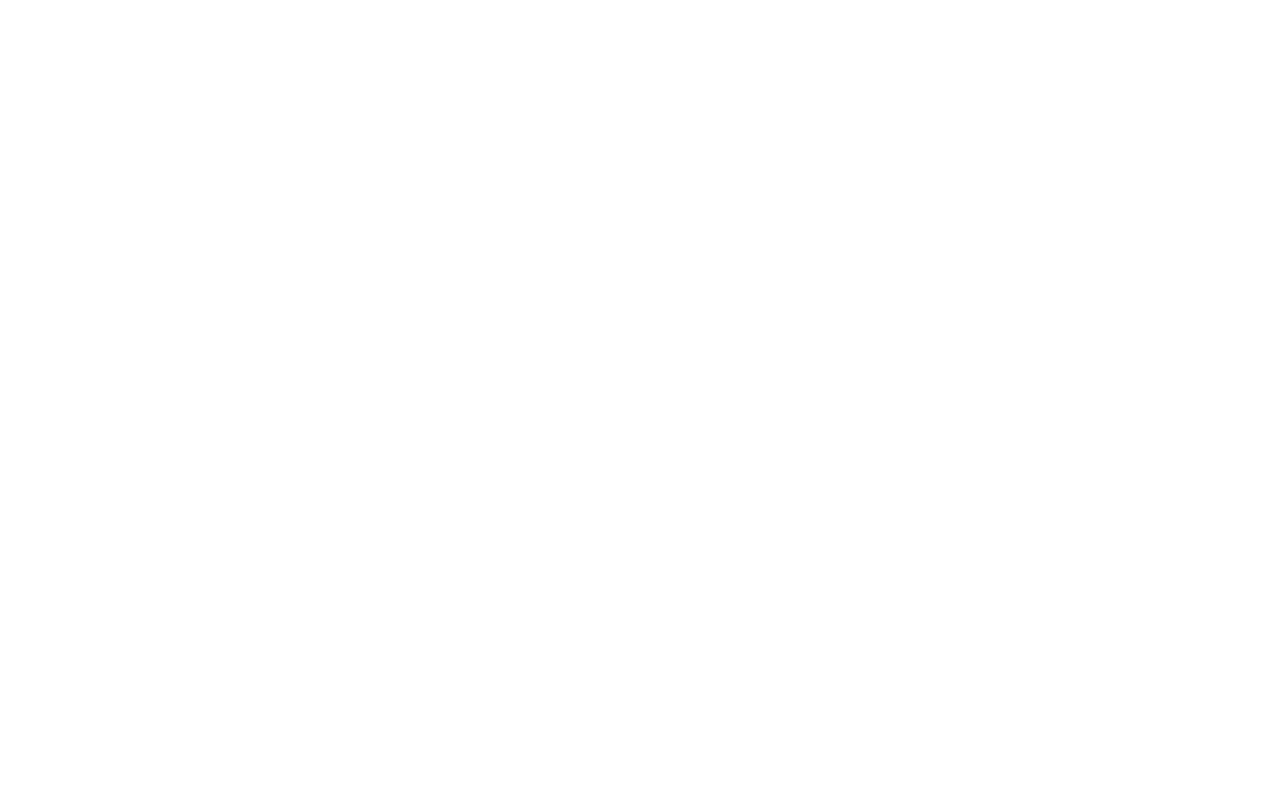
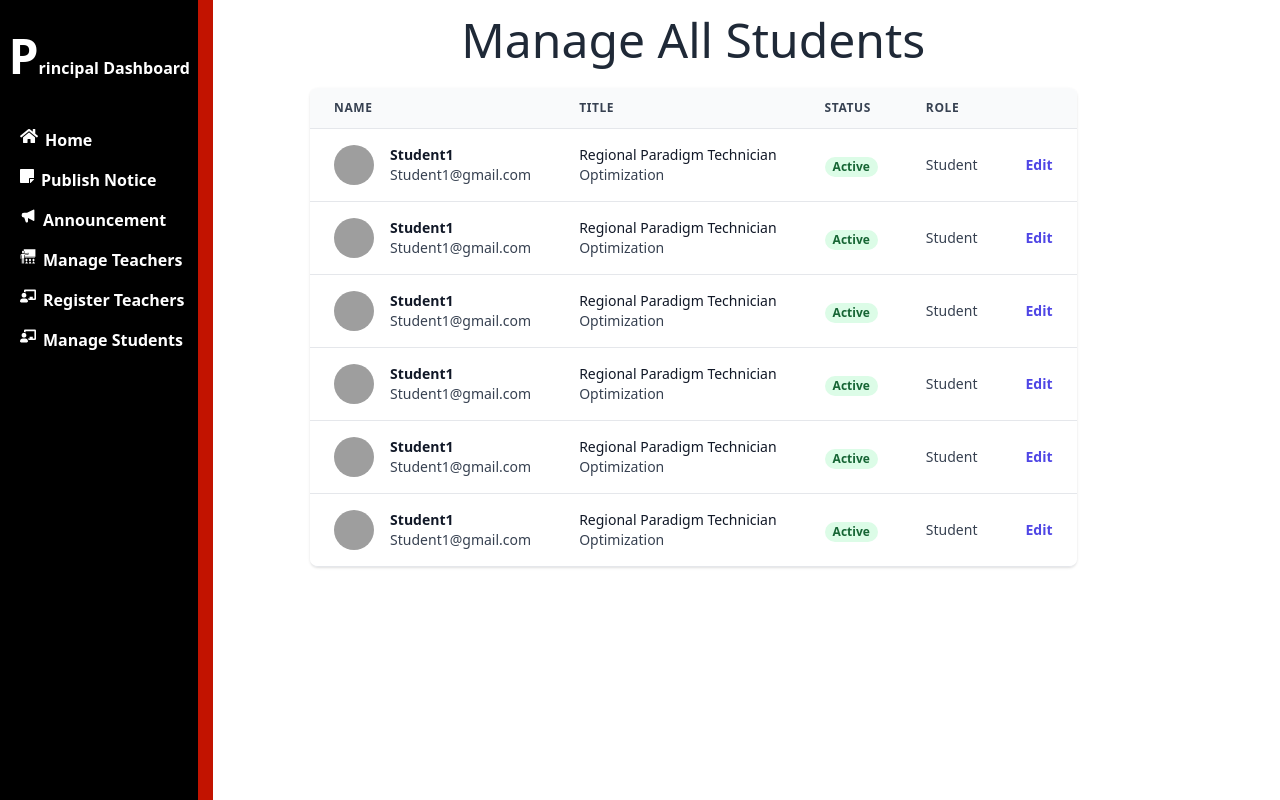
Before and after one commit to mrazadtamal/The-School-Network-Client, a React (Create React App) app: page /PrincipalDashboard/PrincipalManageStudent in a window 1280 px wide. Before the commit this address had no page. Built offline with nearby package versions, Linux system fonts and the light colour scheme; grey boxes are pictures that could not be loaded.

Commit message:
Manage Student Done

```diff
--- a/src/App.js
+++ b/src/App.js
@@ -20,6 +20,7 @@
 import RequestCare from "./Pages/StudentPanel/RequestCare/RequestCare";
 import PrincipalManageTeacher from "./Pages/PrincipalPanel/PrincipalManageTeacher/PrincipalManageTeacher";
 import RegisterTeacher from "./Pages/PrincipalPanel/RegisterTeacher/RegisterTeacher";
+import PrincipalManageStudent from "./Pages/PrincipalPanel/PrincipalManageStudent/PrincipalManageStudent";
 
 function App() {
   return (
@@ -32,7 +33,7 @@
           <Route path="/admissionPolicy" element={<AdmissionPolicy />} />
           <Route path="/howtoapply" element={<HowToApply />} />
           <Route path="/admissionForm" element={<AdmissionForm />} />
-          AdmissionForm
+
           {/* --------------All User Homepage Routes End--------------- */}
 
           {/* --------------Principal Routes Start-------------- */}
@@ -54,6 +55,10 @@
              <Route
               path="/PrincipalDashboard/RegisterTeacher"
               element={<RegisterTeacher />}
+            />
+             <Route
+              path="/PrincipalDashboard/PrincipalManageStudent"
+              element={<PrincipalManageStudent />}
             />
           </Route>
           {/* --------------Principal Routes End--------------- */}
--- /dev/null
+++ b/src/Pages/PrincipalPanel/PrincipalManageStudent/PrincipalManageStudent.js
@@ -0,0 +1,139 @@
+import React from 'react';
+
+const PrincipalManageStudent = () => {
+    const people = [
+          {
+            name: 'Student1',
+            title: 'Regional Paradigm Technician',
+            department: 'Optimization',
+            role: 'Student',
+            email: 'Student1@gmail.com',
+            image:
+              'https://images.unsplash.com/photo-1494790108377-be9c29b29330?ixlib=rb-1.2.1&ixid=eyJhcHBfaWQiOjEyMDd9&auto=format&fit=facearea&facepad=4&w=256&h=256&q=60',
+          },
+          {
+            name: 'Student1',
+            title: 'Regional Paradigm Technician',
+            department: 'Optimization',
+            role: 'Student',
+            email: 'Student1@gmail.com',
+            image:
+              'https://images.unsplash.com/photo-1494790108377-be9c29b29330?ixlib=rb-1.2.1&ixid=eyJhcHBfaWQiOjEyMDd9&auto=format&fit=facearea&facepad=4&w=256&h=256&q=60',
+          },
+          {
+            name: 'Student1',
+            title: 'Regional Paradigm Technician',
+            department: 'Optimization',
+            role: 'Student',
+            email: 'Student1@gmail.com',
+            image:
+              'https://images.unsplash.com/photo-1494790108377-be9c29b29330?ixlib=rb-1.2.1&ixid=eyJhcHBfaWQiOjEyMDd9&auto=format&fit=facearea&facepad=4&w=256&h=256&q=60',
+          },
+          {
+            name: 'Student1',
+            title: 'Regional Paradigm Technician',
+            department: 'Optimization',
+            role: 'Student',
+            email: 'Student1@gmail.com',
+            image:
+              'https://images.unsplash.com/photo-1494790108377-be9c29b29330?ixlib=rb-1.2.1&ixid=eyJhcHBfaWQiOjEyMDd9&auto=format&fit=facearea&facepad=4&w=256&h=256&q=60',
+          },
+          {
+            name: 'Student1',
+            title: 'Regional Paradigm Technician',
+            department: 'Optimization',
+            role: 'Student',
+            email: 'Student1@gmail.com',
+            image:
+              'https://images.unsplash.com/photo-1494790108377-be9c29b29330?ixlib=rb-1.2.1&ixid=eyJhcHBfaWQiOjEyMDd9&auto=format&fit=facearea&facepad=4&w=256&h=256&q=60',
+          },
+          {
+            name: 'Student1',
+            title: 'Regional Paradigm Technician',
+            department: 'Optimization',
+            role: 'Student',
+            email: 'Student1@gmail.com',
+            image:
+              'https://images.unsplash.com/photo-1494790108377-be9c29b29330?ixlib=rb-1.2.1&ixid=eyJhcHBfaWQiOjEyMDd9&auto=format&fit=facearea&facepad=4&w=256&h=256&q=60',
+          },
+
+      ]
+    return (
+    <div className="flex flex-col manageStudents_table" >
+        <h1 className='text-5xl text-center text-gray-800 mt-4'>Manage All Students</h1>
+        <div className="-my-2 overflow-x-auto sm:-mx-6 lg:-mx-8 mt-4">
+          <div className="py-2 align-middle inline-block min-w-full sm:px-6 lg:px-8">
+            <div className="shadow overflow-hidden border-b border-gray-200 sm:rounded-lg">
+              <table className="min-w-full divide-y divide-gray-200">
+                <thead className="bg-gray-50">
+                  <tr>
+                    <th
+                      scope="col"
+                      className="px-6 py-3 text-left text-xs font-bold text-gray-700 uppercase tracking-wider"
+                    >
+                      Name
+                    </th>
+                    <th
+                      scope="col"
+                      className="px-6 py-3 text-left text-xs font-bold text-gray-700 uppercase tracking-wider"
+                    >
+                      Title
+                    </th>
+                    <th
+                      scope="col"
+                      className="px-6 py-3 text-left text-xs font-bold text-gray-700 uppercase tracking-wider"
+                    >
+                      Status
+                    </th>
+                    <th
+                      scope="col"
+                      className="px-6 py-3 text-left text-xs font-bold text-gray-700 uppercase tracking-wider"
+                    >
+                      Role
+                    </th>
+                    <th scope="col" className="relative px-6 py-3">
+                      <span className="sr-only">Edit</span>
+                    </th>
+                  </tr>
+                </thead>
+                <tbody className="bg-white divide-y divide-gray-200">
+                  {people.map((person) => (
+                    <tr key={person.email}>
+                      <td className="px-6 py-4 whitespace-nowrap">
+                        <div className="flex items-center">
+                          <div className="flex-shrink-0 h-10 w-10">
+                            <img className="h-10 w-10 rounded-full" src={person.image} alt="" />
+                          </div>
+                          <div className="ml-4">
+                            <div className="text-sm font-bold text-gray-900">{person.name}</div>
+                            <div className="text-sm text-gray-700">{person.email}</div>
+                          </div>
+                        </div>
+                      </td>
+                      <td className="px-6 py-4 whitespace-nowrap">
+                        <div className="text-sm text-gray-900">{person.title}</div>
+                        <div className="text-sm text-gray-700">{person.department}</div>
+                      </td>
+                      <td className="px-6 py-4 whitespace-nowrap">
+                        <span className="px-2 inline-flex text-xs leading-5 font-semibold rounded-full bg-green-100 text-green-800">
+                          Active
+                        </span>
+                      </td>
+                      <td className="px-6 py-4 whitespace-nowrap text-sm text-gray-700">{person.role}</td>
+                      <td className="px-6 py-4 whitespace-nowrap text-right text-sm font-bold">
+                        <a href="#" className="text-indigo-600 hover:text-indigo-900">
+                          Edit
+                        </a>
+                      </td>
+                    </tr>
+                  ))}
+                </tbody>
+              </table>
+            </div>
+          </div>
+        </div>
+    </div>
+    );
+};
+
+export default PrincipalManageStudent;
--- a/src/Pages/PrincipalPanel/PrincipalSidebar/PrincipalSidebar.js
+++ b/src/Pages/PrincipalPanel/PrincipalSidebar/PrincipalSidebar.js
@@ -35,6 +35,9 @@
           <p className='principal_sidebar_link   text-white mt-4'> <FaChalkboardTeacher className='principal_react_icons' /> Register Teachers</p>
         </Link>
 
+        <Link to="/PrincipalDashboard/PrincipalManageStudent">
+          <p className='principal_sidebar_link   text-white mt-4'> <FaChalkboardTeacher className='principal_react_icons' />Manage Students</p>
+        </Link>
     </div>
   );
 };
--- a/src/Pages/PrincipalPanel/RegisterTeacher/RegisterTeacher.js
+++ b/src/Pages/PrincipalPanel/RegisterTeacher/RegisterTeacher.js
@@ -4,9 +4,9 @@
     return (
       <div className="mt-4" style={{width: '100%'}}>
             <h1 className='text-3xl font-bold text-center mt-4'>Register Teacher</h1>
-                <form className='principal_register_teacher mt-8'>
+            <form className='principal_register_teacher mt-8'>
                 <div className='grid lg:grid-cols-12 sm:grid-cols-12 md:grid-cols-12 gap-6'>
-                    <div className="col-span-6">
+                    <div className="col-span-12">
                         <label htmlFor="first-name" className="block principal_form_all_labels">
                             Name
                         </label>
@@ -19,6 +19,8 @@
                         />
                     </div>
 
+                </div>
+                <div className='grid lg:grid-cols-12 sm:grid-cols-12 md:grid-cols-12 gap-6 mt-4'>
                     <div className="col-span-6">
                         <label htmlFor="email-address" className="block principal_form_all_labels">
                         Email address
@@ -28,6 +30,18 @@
                         name="email-address"
                         id="email-address"
                         autoComplete="email"
+                        className="mt-1 principal_form_all_input"
+                        />
+                    </div>
+                    <div className="col-span-6">
+                        <label htmlFor="first-name" className="block principal_form_all_labels">
+                            Password
+                        </label>
+                        <input
+                        type="password"
+                        name="first-name"
+                        id="first-name"
+                        autoComplete="given-name"
                         className="mt-1 principal_form_all_input"
                         />
                     </div>
@@ -107,9 +121,9 @@
                     </div>
                 </div>
                 <div className='grid lg:grid-cols-12 sm:grid-cols-12 md:grid-cols-12'>
-                        <div className="col-span-12 mt-8">
+                        <div className="col-span-12 mt-4">
                         <label htmlFor="street-address" className="block principal_form_all_labels">
-                            Adress
+                            Address
                         </label>
                         <textarea
                             type="text"
@@ -120,7 +134,7 @@
                         />
                         </div>
                 </div>
-                </form>
+            </form>
       </div>
     );
 };
```
